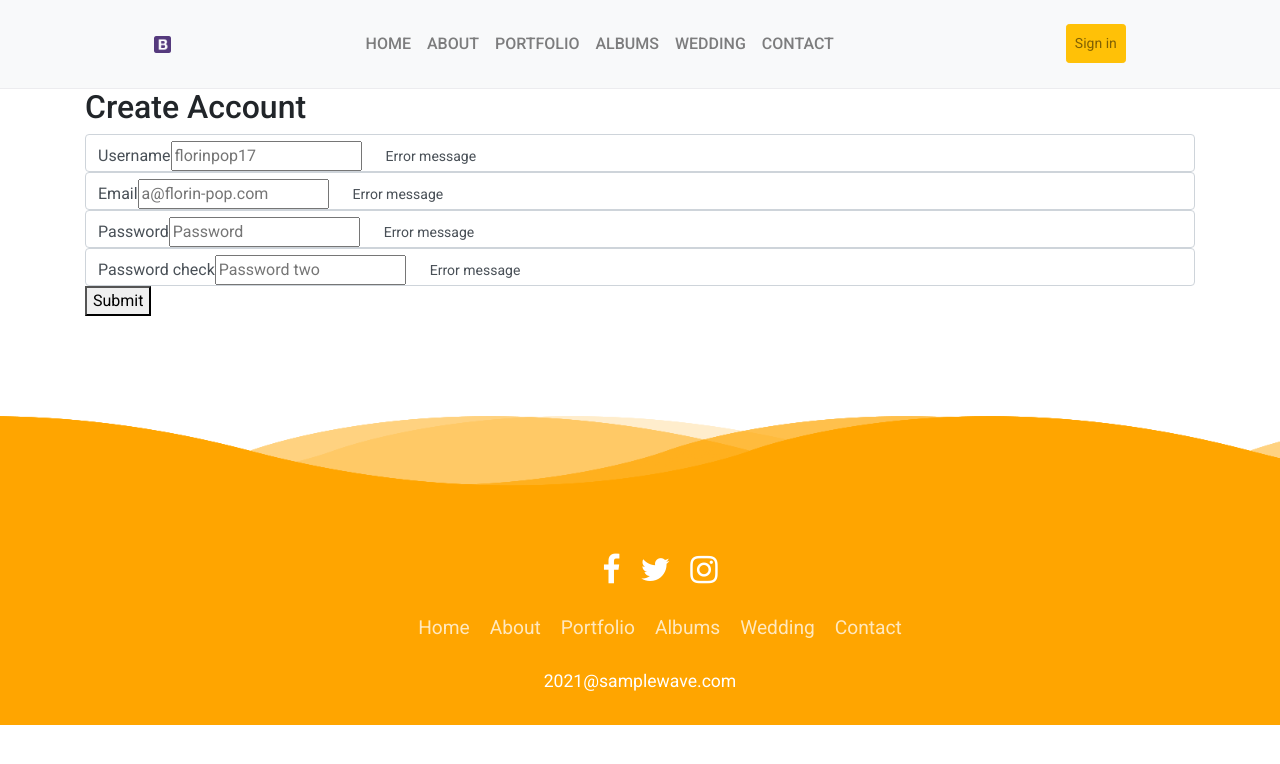
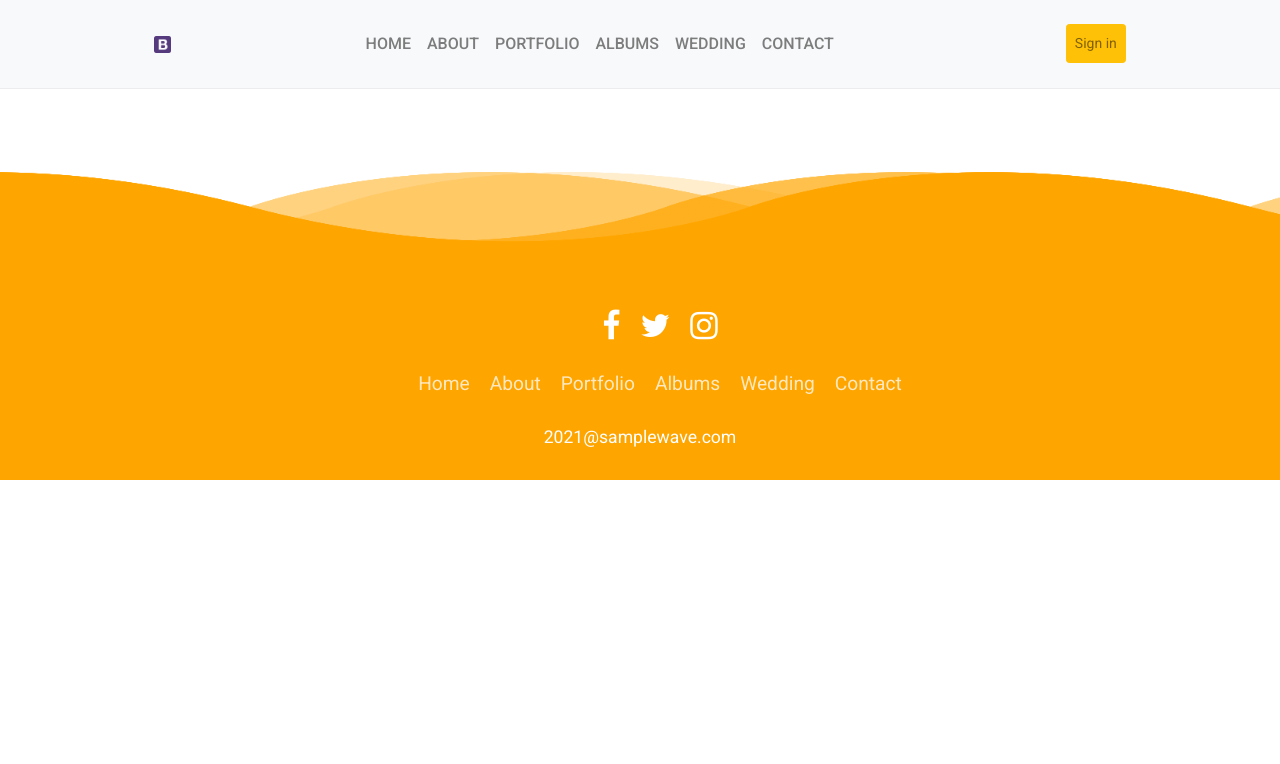
Before and after one commit to duraimuruganezhumalai/sdmhomelive, an Angular app: page /portfolio in a window 1280 px wide. Shown: the top 764 px of the page. Built offline with nearby package versions, Linux system fonts and the light colour scheme.

Commit message:
focus & touched updated

```diff
--- a/src/app/contact/contact.component.html
+++ b/src/app/contact/contact.component.html
@@ -24,24 +24,24 @@
             <div class="form-group error">
                 <label class="col-form-label">Email*</label>
                 <input formControlName="email" type="text" class="form-control" placeholder="example@gmail.com">
-                <i class="fa fa-check-circle"></i>
-                <i class="fa fa-exclamation-circle"></i>
+                <i *ngIf="email.valid && email.touched" class="fa fa-check-circle"></i>
+                <i *ngIf="email.invalid && email.touched" class="fa fa-exclamation-circle"></i>
                 <small *ngIf="email.invalid && email.touched" class="text-danger error-text">Please enter valid
                     email</small>
             </div>
             <div class="form-group error">
                 <label class="col-form-label">Phone*</label>
                 <input formControlName="phone" type="tel" class="form-control" maxlength="10" placeholder="XXXXXXXXXX">
-                <i class="fa fa-check-circle"></i>
-                <i class="fa fa-exclamation-circle"></i>
+                <i *ngIf="phone.valid && phone.touched" class="fa fa-check-circle"></i>
+                <i *ngIf="phone.invalid && phone.touched" class="fa fa-exclamation-circle"></i>
                 <small *ngIf="phone.invalid && phone.touched" class="text-danger error-text">Please enter valid phone
                     number</small>
             </div>
             <div class="form-group error">
                 <label class="col-form-label">Message*</label>
                 <textarea formControlName="message" class="form-control" placeholder="Your message here..."></textarea>
-                <i class="fa fa-check-circle hidden"></i>
-                <i class="fa fa-exclamation-circle hidden"></i>
+                <i *ngIf="message.valid && message.touched" class="fa fa-check-circle"></i>
+                <i *ngIf="message.invalid && message.touched" class="fa fa-exclamation-circle"></i>
                 <small *ngIf="message.invalid && message.touched" class="text-danger error-text">Please enter your
                     message</small>
             </div>
--- a/src/app/portfolio/portfolio.component.html
+++ b/src/app/portfolio/portfolio.component.html
@@ -1,115 +1 @@
 <p class="mt-5">about</p>
-
-
-<!-- <div class="form-body">
-    <div class="row">
-        <div class="form-holder">
-            <div class="form-content">
-                <div class="form-items">
-                    <h3>Register Today</h3>
-                    <p>Fill in the data below.</p>
-                    <form class="requires-validation" novalidate>
-
-                        <div class="col-md-12">
-                            <input class="form-control" type="text" name="name" placeholder="Full Name" required>
-                            <div class="valid-feedback">Username field is valid!</div>
-                            <div class="invalid-feedback">Username field cannot be blank!</div>
-                        </div>
-
-                        <div class="col-md-12">
-                            <input class="form-control" type="email" name="email" placeholder="E-mail Address" required>
-                            <div class="valid-feedback">Email field is valid!</div>
-                            <div class="invalid-feedback">Email field cannot be blank!</div>
-                        </div>
-
-                        <div class="col-md-12">
-                            <select class="form-select mt-3" required>
-                                <option selected disabled value="">Position</option>
-                                <option value="jweb">Junior Web Developer</option>
-                                <option value="sweb">Senior Web Developer</option>
-                                <option value="pmanager">Project Manager</option>
-                            </select>
-                            <div class="valid-feedback">You selected a position!</div>
-                            <div class="invalid-feedback">Please select a position!</div>
-                        </div>
-
-
-                        <div class="col-md-12">
-                            <input class="form-control" type="password" name="password" placeholder="Password" required>
-                            <div class="valid-feedback">Password field is valid!</div>
-                            <div class="invalid-feedback">Password field cannot be blank!</div>
-                        </div>
-
-
-                        <div class="col-md-12 mt-3">
-                            <label class="mb-3 mr-1" for="gender">Gender: </label>
-
-                            <input type="radio" class="btn-check" name="gender" id="male" autocomplete="off" required>
-                            <label class="btn btn-sm btn-outline-secondary" for="male">Male</label>
-
-                            <input type="radio" class="btn-check" name="gender" id="female" autocomplete="off" required>
-                            <label class="btn btn-sm btn-outline-secondary" for="female">Female</label>
-
-                            <input type="radio" class="btn-check" name="gender" id="secret" autocomplete="off" required>
-                            <label class="btn btn-sm btn-outline-secondary" for="secret">Secret</label>
-                            <div class="valid-feedback mv-up">You selected a gender!</div>
-                            <div class="invalid-feedback mv-up">Please select a gender!</div>
-                        </div>
-
-                        <div class="form-check">
-                            <input class="form-check-input" type="checkbox" value="" id="invalidCheck" required>
-                            <label class="form-check-label">I confirm that all data are correct</label>
-                            <div class="invalid-feedback">Please confirm that the entered data are all correct!</div>
-                        </div>
-
-
-                        <div class="form-button mt-3">
-                            <button id="submit" type="submit" class="btn btn-primary">Register</button>
-                        </div>
-                    </form>
-                </div>
-            </div>
-        </div>
-    </div>
-</div> -->
-
-
-
-
-
-<div class="container">
-	<div class="header">
-		<h2>Create Account</h2>
-	</div>
-	<form id="form" class="form">
-		<div class="form-control">
-			<label for="username">Username</label>
-			<input type="text" placeholder="florinpop17" id="username" />
-			<i class="fas fa-check-circle"></i>
-			<i class="fas fa-exclamation-circle"></i>
-			<small>Error message</small>
-		</div>
-		<div class="form-control">
-			<label for="username">Email</label>
-			<input type="email" placeholder="a@florin-pop.com" id="email" />
-			<i class="fas fa-check-circle"></i>
-			<i class="fas fa-exclamation-circle"></i>
-			<small>Error message</small>
-		</div>
-		<div class="form-control">
-			<label for="username">Password</label>
-			<input type="password" placeholder="Password" id="password"/>
-			<i class="fas fa-check-circle"></i>
-			<i class="fas fa-exclamation-circle"></i>
-			<small>Error message</small>
-		</div>
-		<div class="form-control">
-			<label for="username">Password check</label>
-			<input type="password" placeholder="Password two" id="password2"/>
-			<i class="fas fa-check-circle"></i>
-			<i class="fas fa-exclamation-circle"></i>
-			<small>Error message</small>
-		</div>
-		<button>Submit</button>
-	</form>
-</div>
```
Also changed, not shown: src/app/contact/contact.component.scss (+0 -10 lines).
